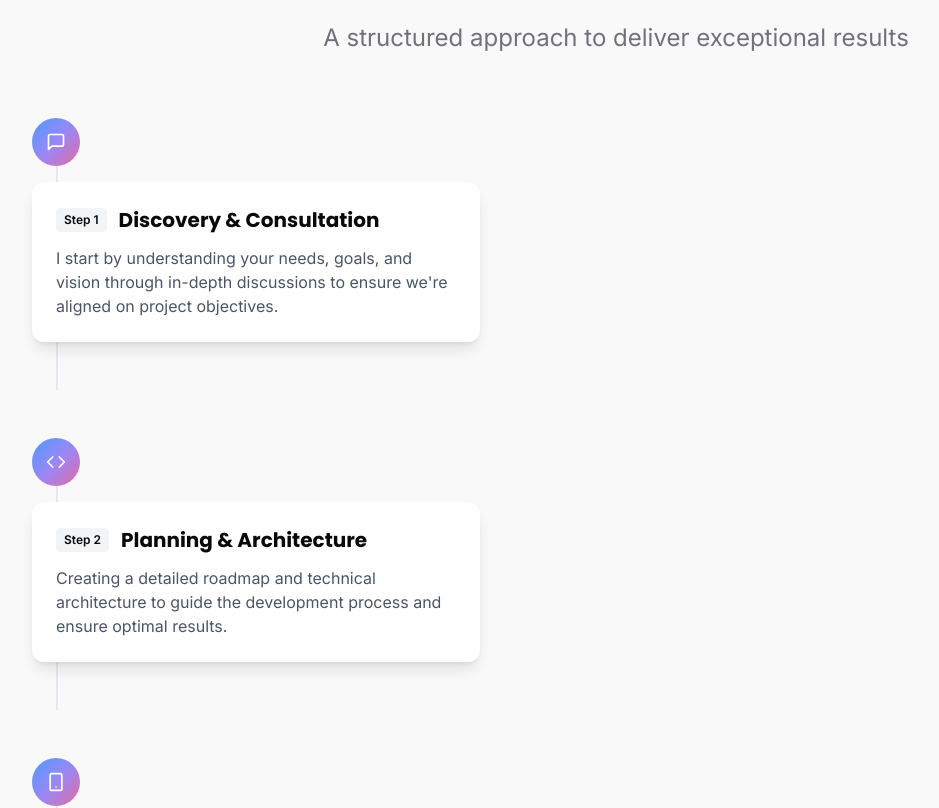
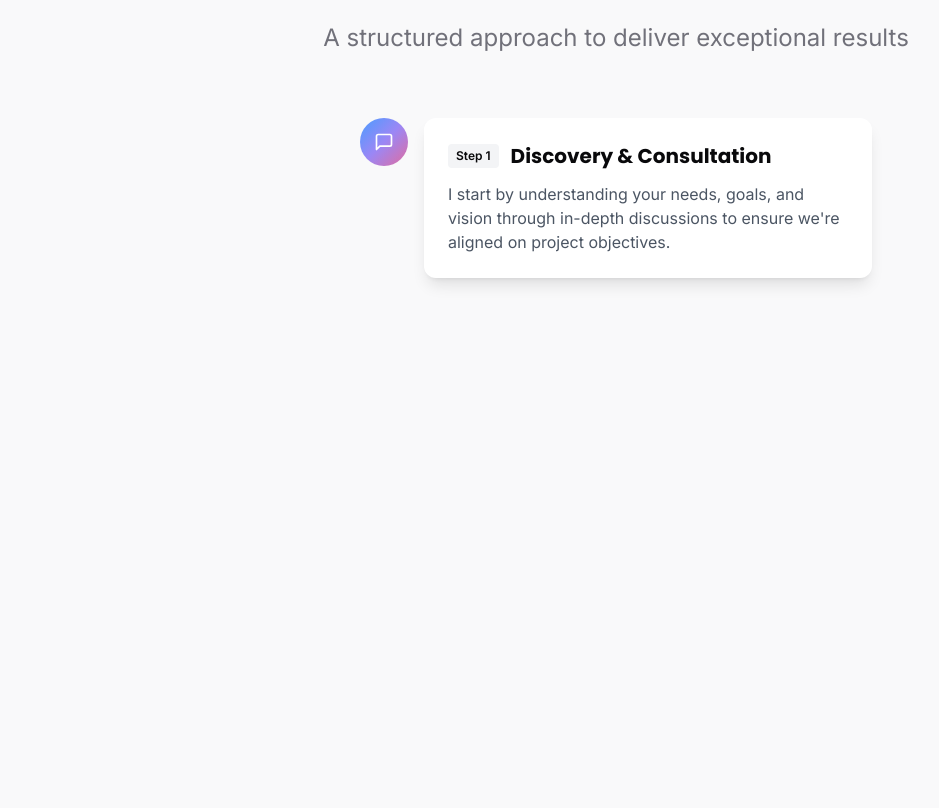
Before and after one commit to sportsdeptnc/janaka-walakulu-visions, a React (Vite) app: page / in a window 1280 px wide. Shown: the part 3884-4692 px from the top of the page, without its empty margins (24-963 px from the left). Built offline with nearby package versions, Linux system fonts and the light colour scheme.

Commit message:
feat: Implement scroll-jacking animation
Implement a scroll-jacking animation for the "My Development Process" section, stacking process steps as the user scrolls.

```diff
--- a/src/components/sections/Process.tsx
+++ b/src/components/sections/Process.tsx
@@ -1,4 +1,6 @@
+
 import { useInView } from "@/hooks/useInView";
+import { useScrollJacking } from "@/hooks/useScrollJacking";
 import {
   MessageSquare,
   Code,
@@ -13,8 +15,10 @@ interface ProcessStepProps {
   title: string;
   description: string;
   step: number;
-  isLastStep?: boolean;
-  isVisible: boolean;
+  isActive: boolean;
+  activeIndex: number;
+  index: number;
+  setStepRef: (index: number) => (node: HTMLDivElement | null) => void;
 }
 
 const ProcessStep = ({
@@ -22,35 +26,39 @@ const ProcessStep = ({
   title,
   description,
   step,
-  isLastStep = false,
-  isVisible,
+  isActive,
+  activeIndex,
+  index,
+  setStepRef,
 }: ProcessStepProps) => {
+  // Calculate if this step should be visible based on the active step
+  const isVisible = index <= activeIndex;
+
+  // Calculate the z-index and position for the stacking effect
+  const zIndex = 50 - index; // Higher index = lower in stack
+  const translateY = isVisible ? 0 : 100; // Hide steps that aren't visible yet
+
   return (
     <div
-      className={`relative flex transition-all duration-700 ease-out ${
-        isVisible
-          ? "opacity-100 transform translate-y-0"
-          : "opacity-0 transform translate-y-20"
+      ref={setStepRef(index)}
+      className={`transition-all duration-700 ease-out absolute top-0 left-0 right-0 w-full ${
+        isVisible ? "opacity-100" : "opacity-0"
       }`}
+      style={{
+        zIndex,
+        transform: `translateY(${translateY}px)`,
+        transition: "transform 0.7s ease-out, opacity 0.7s ease-out",
+      }}
     >
-      {/* Line connector */}
-      {!isLastStep && (
-        <div className="absolute top-12 left-6 w-0.5 bg-gray-200"
-          style={{
-            height: isVisible ? '100%' : '0%',
-            transition: 'height 0.7s ease-out'
-          }}
-        ></div>
-      )}
-
-      <div className="relative z-10 flex flex-col items-start">
+      <div className="flex justify-center">
+        <div className="relative flex max-w-3xl">
           {/* Step icon */}
-        <div className="h-12 w-12 gradient-bg rounded-full flex items-center justify-center text-white mb-4">
+          <div className="h-12 w-12 gradient-bg rounded-full flex items-center justify-center text-white mb-4 z-10">
             {icon}
           </div>
 
           {/* Content */}
-        <div className="bg-white rounded-xl p-6 shadow-lg max-w-md">
+          <div className="bg-white rounded-xl p-6 shadow-lg max-w-md ml-4">
             <div className="flex items-center mb-3">
               <span className="text-xs font-semibold bg-gray-100 rounded px-2 py-1 mr-3">
                 Step {step}
@@ -58,6 +66,7 @@ const ProcessStep = ({
               <h3 className="text-xl font-bold">{title}</h3>
             </div>
             <p className="text-gray-600">{description}</p>
+          </div>
         </div>
       </div>
     </div>
@@ -70,8 +79,6 @@ const Process = () => {
     threshold: 0.1,
     triggerOnce: true,
   });
-
-  const [visibleSteps, setVisibleSteps] = useState<boolean[]>([]);
 
   const processSteps = [
     {
@@ -106,32 +113,15 @@ const Process = () => {
     },
   ];
 
-  useEffect(() => {
-    setVisibleSteps(new Array(processSteps.length).fill(false));
-  }, []);
-
-  useEffect(() => {
-    if (inView) {
-      const showNextStep = (index: number) => {
-        if (index < processSteps.length) {
-          setVisibleSteps(prev => {
-            const updated = [...prev];
-            updated[index] = true;
-            return updated;
+  // Use our scroll jacking hook
+  const { activeStep, setStepRef } = useScrollJacking({
+    totalSteps: processSteps.length,
+    sectionId: "process",
+    stepHeight: 600
   });
 
-          setTimeout(() => {
-            showNextStep(index + 1);
-          }, 700);
-        }
-      };
-
-      showNextStep(0);
-    }
-  }, [inView, processSteps.length]);
-
   return (
-    <section id="process" className="section-spacing" ref={sectionRef}>
+    <section id="process" className="section-spacing relative" ref={sectionRef}>
       <div className="container-custom">
         <div className="text-center mb-16" ref={ref}>
           <h2
@@ -152,7 +142,8 @@ const Process = () => {
           </p>
         </div>
 
-        <div className="space-y-16 md:space-y-24 md:pl-8">
+        {/* Steps container - fixed height for consistent scroll jacking */}
+        <div className="relative h-[500px] mb-[500px]">
           {processSteps.map((step, index) => (
             <ProcessStep
               key={index}
@@ -160,8 +151,10 @@ const Process = () => {
               title={step.title}
               description={step.description}
               step={index + 1}
-              isLastStep={index === processSteps.length - 1}
-              isVisible={visibleSteps[index]}
+              isActive={index === activeStep}
+              activeIndex={activeStep}
+              index={index}
+              setStepRef={setStepRef}
             />
           ))}
         </div>
--- /dev/null
+++ b/src/hooks/useScrollJacking.tsx
@@ -0,0 +1,113 @@
+
+import { useEffect, useState, useRef } from 'react';
+
+interface UseScrollJackingOptions {
+  totalSteps: number;
+  sectionId: string;
+  startOffset?: number;
+  stepHeight?: number;
+}
+
+export function useScrollJacking({
+  totalSteps,
+  sectionId,
+  startOffset = 200,
+  stepHeight = 500,
+}: UseScrollJackingOptions) {
+  const [activeStep, setActiveStep] = useState(0);
+  const [isJacking, setIsJacking] = useState(false);
+  const previousScrollY = useRef(0);
+  const stepRefs = useRef<Array<HTMLDivElement | null>>([]);
+
+  // Set up refs array
+  useEffect(() => {
+    stepRefs.current = Array(totalSteps).fill(null);
+  }, [totalSteps]);
+
+  useEffect(() => {
+    let scrollTimeout: number;
+    let sectionElement: HTMLElement | null = null;
+    let sectionTop = 0;
+    let sectionHeight = 0;
+
+    const handleScroll = () => {
+      if (!sectionElement) {
+        sectionElement = document.getElementById(sectionId);
+        if (!sectionElement) return;
+
+        const rect = sectionElement.getBoundingClientRect();
+        sectionTop = window.scrollY + rect.top - startOffset;
+        sectionHeight = rect.height + startOffset + 200; // Add extra space for completion
+      }
+
+      const scrollY = window.scrollY;
+      const scrollDirection = scrollY > previousScrollY.current ? 'down' : 'up';
+      previousScrollY.current = scrollY;
+
+      // Check if we're in the section's range
+      if (scrollY >= sectionTop && scrollY < sectionTop + sectionHeight) {
+        // Calculate which step should be active based on scroll position
+        const scrollProgress = scrollY - sectionTop;
+        const stepProgress = Math.min(Math.floor(scrollProgress / (stepHeight / totalSteps)), totalSteps - 1);
+
+        if (stepProgress !== activeStep) {
+          setActiveStep(stepProgress);
+
+          // Apply scroll jacking when changing steps
+          if (stepProgress < totalSteps) {
+            setIsJacking(true);
+            clearTimeout(scrollTimeout);
+
+            // Calculate the target scroll position for the current step
+            const targetScrollPosition = sectionTop + (stepProgress * (stepHeight / totalSteps));
+
+            // Smoothly scroll to the target position
+            window.scrollTo({
+              top: targetScrollPosition,
+              behavior: 'smooth'
+            });
+
+            // Release scroll jacking after animation completes
+            scrollTimeout = window.setTimeout(() => {
+              setIsJacking(false);
+            }, 800);
+          } else {
+            setIsJacking(false);
+          }
+        }
+      } else if (scrollY < sectionTop && activeStep !== 0) {
+        // Reset when scrolling above the section
+        setActiveStep(0);
+      }
+    };
+
+    window.addEventListener('scroll', handleScroll, { passive: true });
+    return () => {
+      window.removeEventListener('scroll', handleScroll);
+      clearTimeout(scrollTimeout);
+    };
+  }, [activeStep, sectionId, totalSteps, startOffset, stepHeight]);
+
+  // Prevent default scroll when jacking is active
+  useEffect(() => {
+    const preventScroll = (e: WheelEvent) => {
+      if (isJacking) {
+        e.preventDefault();
+      }
+    };
+
+    window.addEventListener('wheel', preventScroll, { passive: false });
+    return () => {
+      window.removeEventListener('wheel', preventScroll);
+    };
+  }, [isJacking]);
+
+  return {
+    activeStep,
+    isJacking,
+    stepRefs: stepRefs.current,
+    setStepRef: (index: number) => (node: HTMLDivElement | null) => {
+      stepRefs.current[index] = node;
+    }
+  };
+}
```
Lines whose indentation alone changed are shown as unchanged.
